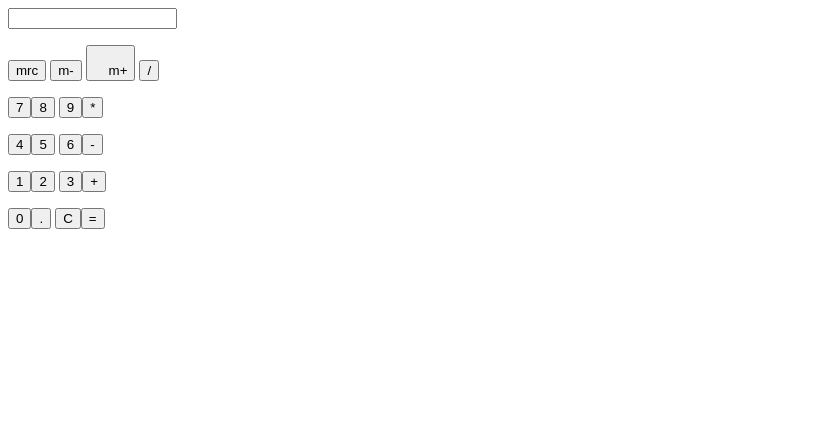
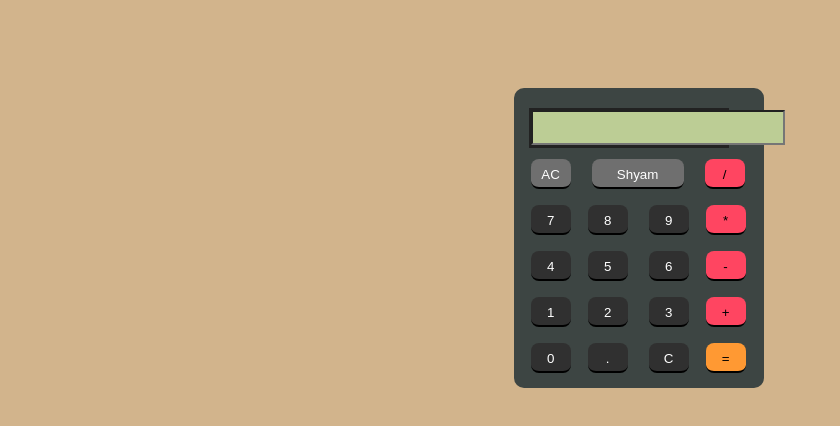
Before and after one commit to ShyamVKansagra/JS_Calc, a plain HTML site: page index.html in a window 1280 px wide. Shown: the whole page, without its empty margins (0-840 px from the left). Drawn offline with Linux system fonts and the light colour scheme.

Commit message:
Finished final design

```diff
--- a/index.html
+++ b/index.html
@@ -1,6 +1,8 @@
 <html>
   <head>
     <title>Simple stylish calculator</title>
+    <script type="text/javascript" src="javascript.js"></script>
+    <link rel="stylesheet" type="text/css" href="style.css">
   </head>
   <body>
   <div class="box">
@@ -8,12 +10,11 @@
   <div class="keys">
     <p><input type="button" class="button gray"
 
-    value="mrc" onclick='c("Created....................")'>
-    <input type="button" class="button gray"
+    value="AC" onclick='c("")'>
+    <input type="button" style="width:92px;" class="button gray"
 
-    value="m-" onclick='c("...............by............")'>
-    <input type="button" class="button gray" value="
-    m+" onclick='c(".....................Anoop")'>
+    value="Shyam" onclick='c("Shyam Kansagra")'>
+
     <input type="button" class="button pink"
 
     value="/" onclick='v("/")'></p>
--- a/style.css
+++ b/style.css
@@ -16,7 +16,7 @@ left:40%;
 .display
 {
 background-color:#222;
-width:220px;
+width:200px;
 position:relative;
 left:15px;
 top:20px;
```
